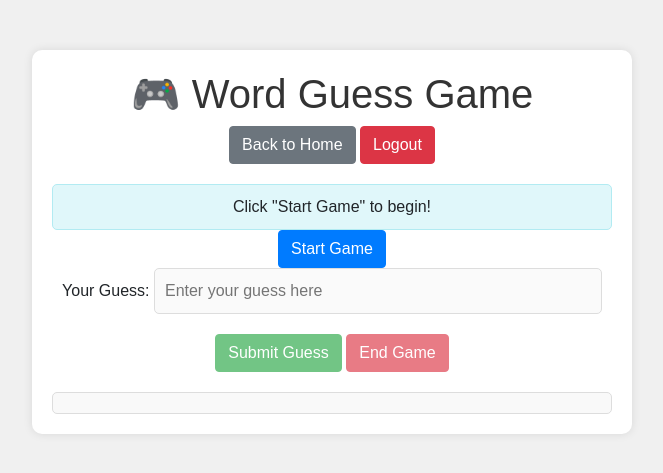
After one commit to yonatansabag/MLSoftwareProject, a Flask app: page /game in a window 1280 px wide. The commit adds this page. Shown: the top 473 px of the page, without its empty margins (308-971 px from the left). Run offline with Flask 3, Linux system fonts and the light colour scheme; a user stored in the database is signed in; some libraries are stand-ins or nearby versions.

Commit message:
Changing website and adding the game

```diff
--- a/website/auth.py
+++ b/website/auth.py
@@ -6,7 +6,6 @@ from flask_login import login_user, login_required, logout_user, current_user, U
 from .utils import DummyUser
 
 auth = Blueprint('auth', __name__)
-
 
 
 @auth.route('/login', methods=['GET', 'POST'])
@@ -32,7 +31,7 @@ def login():
         Response: Renders 'login.html' template (GET) or redirects to 'views.upload_image' or returns JSON response (POST).
     """
     if current_user.is_authenticated and 'just_signed_up' not in session:
-        return redirect(url_for('views.upload_image'))  # Redirect to the upload image page if already logged in
+        return redirect(url_for('views.home'))  # Redirect to the home
 
     if request.method == 'GET':
         return render_template("login.html", user=current_user)
--- /dev/null
+++ b/website/templates/game.html
@@ -0,0 +1,136 @@
+<!DOCTYPE html>
+<html lang="en">
+<head>
+    <meta charset="UTF-8">
+    <meta name="viewport" content="width=device-width, initial-scale=1.0">
+    <title>Word Guess Game</title>
+    <link
+      rel="stylesheet"
+      href="https://stackpath.bootstrapcdn.com/bootstrap/4.4.1/css/bootstrap.min.css"
+      integrity="sha384-Vkoo8x4CGsO3+Hhxv8T/Q5PaXtkKtu6ug5TOeNV6gBiFeWPGFN9MuhOf23Q9Ifjh"
+      crossorigin="anonymous"
+    />
+    <style>
+        body {
+            font-family: Arial, sans-serif;
+            background-color: #f0f0f0;
+            text-align: center;
+            margin: 0;
+            padding: 0;
+        }
+
+        .container {
+            max-width: 600px;
+            margin: 0 auto;
+            padding: 20px;
+            background-color: #ffffff;
+            border-radius: 10px;
+            box-shadow: 0 0 10px rgba(0, 0, 0, 0.1);
+            margin-top: 50px;
+        }
+
+        h1 {
+            color: #333;
+        }
+
+        .form-group {
+            margin-bottom: 20px;
+        }
+
+        input[type="text"] {
+            width: 80%;
+            padding: 10px;
+            border-radius: 5px;
+            border: 1px solid #ddd;
+        }
+
+        button {
+            padding: 10px 20px;
+            border: none;
+            border-radius: 5px;
+            background-color: #4CAF50;
+            color: white;
+            font-size: 16px;
+            cursor: pointer;
+        }
+
+        button:hover {
+            background-color: #45a049;
+        }
+
+        #result {
+            margin-top: 20px;
+            padding: 10px;
+            background-color: #f9f9f9;
+            border: 1px solid #ddd;
+            border-radius: 5px;
+        }
+
+        #gameStatus {
+            margin-top: 20px;
+            padding: 10px;
+            background-color: #e0f7fa;
+            border: 1px solid #b2ebf2;
+            border-radius: 5px;
+        }
+    </style>
+    <script>
+        function startGame() {
+            fetch('/start_game', { method: 'POST' })
+                .then(response => response.json())
+                .then(data => {
+                    document.getElementById('gameStatus').innerText = data.message;
+                    document.getElementById('guess').disabled = false;
+                    document.getElementById('submitGuess').disabled = false;
+                    document.getElementById('endGame').disabled = false;
+                });
+        }
+
+        function makeGuess() {
+            const guess = document.getElementById('guess').value;
+            fetch('/guess', {
+                method: 'POST',
+                headers: { 'Content-Type': 'application/json' },
+                body: JSON.stringify({ guess: guess })
+            })
+            .then(response => response.json())
+            .then(data => {
+                document.getElementById('result').innerText = `Score: ${data.score}. ${data.message}`;
+                if (data.message.includes("Congratulations")) {
+                    document.getElementById('guess').disabled = true;
+                    document.getElementById('submitGuess').disabled = true;
+                }
+            });
+        }
+
+        function endGame() {
+            fetch('/end_game')
+                .then(response => response.json())
+                .then(data => {
+                    document.getElementById('gameStatus').innerText = `Game ended. The hidden word was '${data.hidden_word}'.`;
+                    document.getElementById('guess').disabled = true;
+                    document.getElementById('submitGuess').disabled = true;
+                });
+        }
+    </script>
+</head>
+<body>
+    <div class="container">
+        <h1>🎮 Word Guess Game</h1>
+        <!-- Navigation Buttons -->
+        <div class="mb-3">
+            <a class="btn btn-secondary" href="/" role="button">Back to Home</a>
+            <a class="btn btn-danger" href="/logout" role="button">Logout</a>
+        </div>
+        <div id="gameStatus">Click "Start Game" to begin!</div>
+        <button class="btn btn-primary" onclick="startGame()">Start Game</button>
+        <div class="form-group">
+            <label for="guess">Your Guess:</label>
+            <input type="text" id="guess" placeholder="Enter your guess here" disabled>
+        </div>
+        <button class="btn btn-success" id="submitGuess" onclick="makeGuess()" disabled>Submit Guess</button>
+        <button class="btn btn-danger" id="endGame" onclick="endGame()" disabled>End Game</button>
+        <div id="result"></div>
+    </div>
+</body>
+</html>
--- a/website/views.py
+++ b/website/views.py
@@ -1,8 +1,7 @@
-from flask import Blueprint, render_template, request, flash, jsonify, make_response, send_from_directory, Flask, current_app
+from flask import Blueprint, render_template, request, jsonify, make_response, current_app, session
 from flask_login import login_required, current_user
 from werkzeug.utils import secure_filename
 import os
-import time
 import google.generativeai as genai
 from google.generativeai.types import ContentType
 from PIL import Image
@@ -30,6 +29,7 @@ def home():
     current_app.config['SUCCESS'] += 1
     return render_template("home.html", user=current_user)
 
+
 def describe_image(image_path):
     """
     Generates a textual description of an image using generative AI.
@@ -46,6 +46,7 @@ def describe_image(image_path):
     prompt = [text_prompt, image]
     response = model.generate_content(prompt)
     return response.text
+
 
 @views.route('/upload_image',  methods=['GET', 'POST'])
 @login_required
@@ -92,6 +93,7 @@ def upload_image():
             return make_response(jsonify({'matches': [{'name': result_string, 'score': 0.5}]}), 200)
     return render_template('index.html')
 
+
 @views.route('/status', methods=['GET'])
 def status():
     """
@@ -114,6 +116,7 @@ def status():
     }
     return make_response(jsonify(data), 200)
 
+
 @views.route('/result/<request_id>', methods=['GET'])
 @login_required
 def result(request_id):
@@ -127,3 +130,123 @@ def result(request_id):
         JSON Response: Error message indicating ID not found (HTTP 404).
     """
     return make_response(jsonify({'error': {'code': 404, 'message': 'ID not found'}}), 404)
+
+
+@views.route('/game', methods=['GET'])
+@login_required
+def game():
+    """
+    Route to serve the game page.
+
+    Returns:
+        Template: 'game.html'
+    """
+    return render_template('game.html')
+
+
+@views.route('/start_game', methods=['POST'])
+def start_game():
+    """
+    Route to start a new game. It generates a hidden word and stores it in the session.
+
+    Returns:
+        JSON Response: Confirmation of game start.
+    """
+    model = genai.GenerativeModel('gemini-1.5-flash')
+    # model = genai.GenerativeModel('gemini-pro')
+    generation_config = genai.GenerationConfig(
+        stop_sequences=None,
+        temperature=0.4,
+        top_p=1.0,
+        top_k=32,
+        candidate_count=1,
+        max_output_tokens=32,
+    )
+
+    prompt = """Generate a single, random word that is suitable for a word guessing game. The word should be neither
+    too common nor too obscure. Avoid generating repetitive words. The word should be easy
+    enough to guess but still provide a really small challenge. The output should be just one word, without any additional
+    characters, line breaks, or formatting."""
+
+    hidden_word = model.generate_content(
+        contents=prompt,
+        generation_config=generation_config,
+        stream=False,
+    ).text
+
+    # hidden_word = model.generate_content(prompt, temper).text
+    # hidden_word = model.generate_content("""Generate a random word. This word will be used as the hidden word for a
+    # word guessing game where players have to guess the word, So, generate a word that is easy to guess but not too
+    # easy. You must return a SINGLE word as the output without any signs of new line, or ** or anything,
+    # just a word. Be creative though, don't think only of 2 words and generate them repeatedly.""").text
+    session['hidden_word'] = hidden_word
+    session['game_over'] = False
+    return jsonify({"message": "Game started! Make your guess."})
+
+
+@views.route('/guess', methods=['POST'])
+def guess():
+    """
+    Route to process a user's guess. It compares the guess to the hidden word.
+
+    Returns:
+        JSON Response: Distance between the guessed word and the hidden word.
+    """
+    if 'hidden_word' not in session or session['game_over']:
+        return make_response(jsonify({'error': {'code': 400, 'message': 'Game not started or already over'}}), 400)
+
+    user_guess = request.json.get('guess', '')
+    if not user_guess:
+        return make_response(jsonify({'error': {'code': 400, 'message': 'No guess provided'}}), 400)
+
+    hidden_word = session['hidden_word']
+    hidden_word = hidden_word.replace('\n', '').strip()
+
+    # Use the Google Gemini API to compute the similarity
+    # model = genai.GenerativeModel('gemini-1.5-flash')
+    model = genai.GenerativeModel('gemini-pro')
+    response = model.generate_content([
+        f"""How close is the word '{user_guess}' to '{hidden_word}'? Please provide a similarity score. You must
+        return a number between 1 to 10 where 1 means the words are very different and 10 means the words are very
+        similar. THE RETURN OUTPUT MUST BE A NUMBER. For example : the word "apple" and the word flower are somewhat
+        similar in the sense that they are both kind of plants. So the similarity score can be above 5 Another
+        example will be "Bike" and "Car" are similar in the sense that they are both vehicles. So, the similarity
+        score will be above 8. Another example is "Rain" and "Sunshine", they are not so far semantically. So,
+        the similarity score will be above 6. Last example will be "Dog" and "kitchen" are not similar at all. So,
+        the similarity score will be below 3. Please be creative and provide a similarity score based on your own
+        understanding. Do not classify all words as similar or dissimilar. Provide a score based on the context of
+        the words. if the words are the same, so the score is 10.""",
+    ])
+
+    try:
+        score = float(response.text.strip())
+    except ValueError:
+        # If conversion fails, provide a default score or handle the error
+        score = 0.0
+        error_message = ("Could not convert the similarity score to a number. "
+                         "Please try a different guess or contact support.")
+
+        return jsonify({'message': error_message, 'score': score})
+
+    # Optionally, check if the guess is correct
+    if str(user_guess).strip().lower() == str(hidden_word).strip().lower():
+        print("words are the same")
+        session['game_over'] = True
+        return jsonify({'message': 'Congratulations! You guessed the word!', 'score': score})
+
+    return jsonify({'message': 'Keep trying!', 'score': score})
+
+
+@views.route('/end_game', methods=['GET'])
+def end_game():
+    """
+    Route to end the current game and clear the session.
+
+    Returns:
+        JSON Response: Confirmation of game end and hidden word.
+    """
+    hidden_word = session.pop('hidden_word', None)
+    if hidden_word:
+        hidden_word = hidden_word.replace('\n', '').strip()
+    session['game_over'] = True
+    return jsonify({'message': 'Game ended.', 'hidden_word': hidden_word})
```
Also changed, not shown: website/templates/base.html (+14 -11 lines), website/templates/index.html (+13 -5 lines), instance/database.db, uploads/tests3.jpeg (added), uploads/tests4.jpeg (added).
